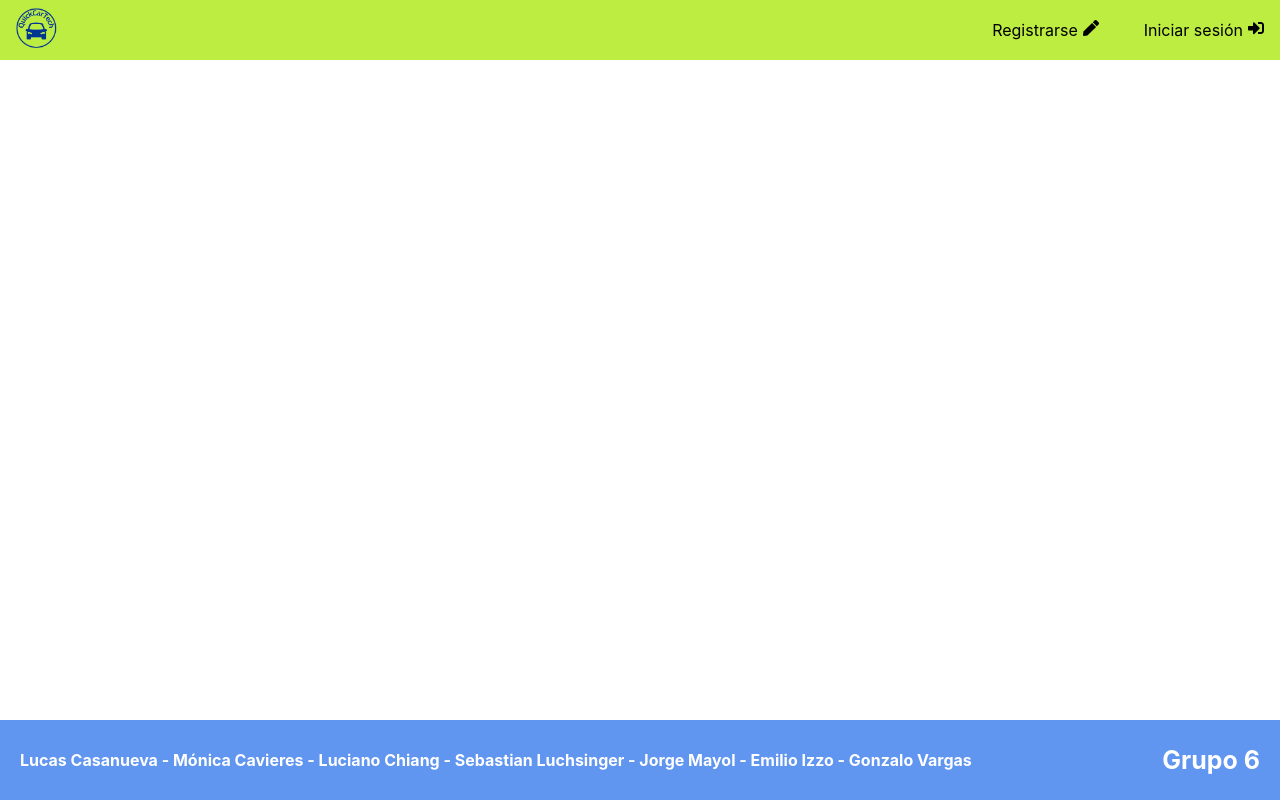
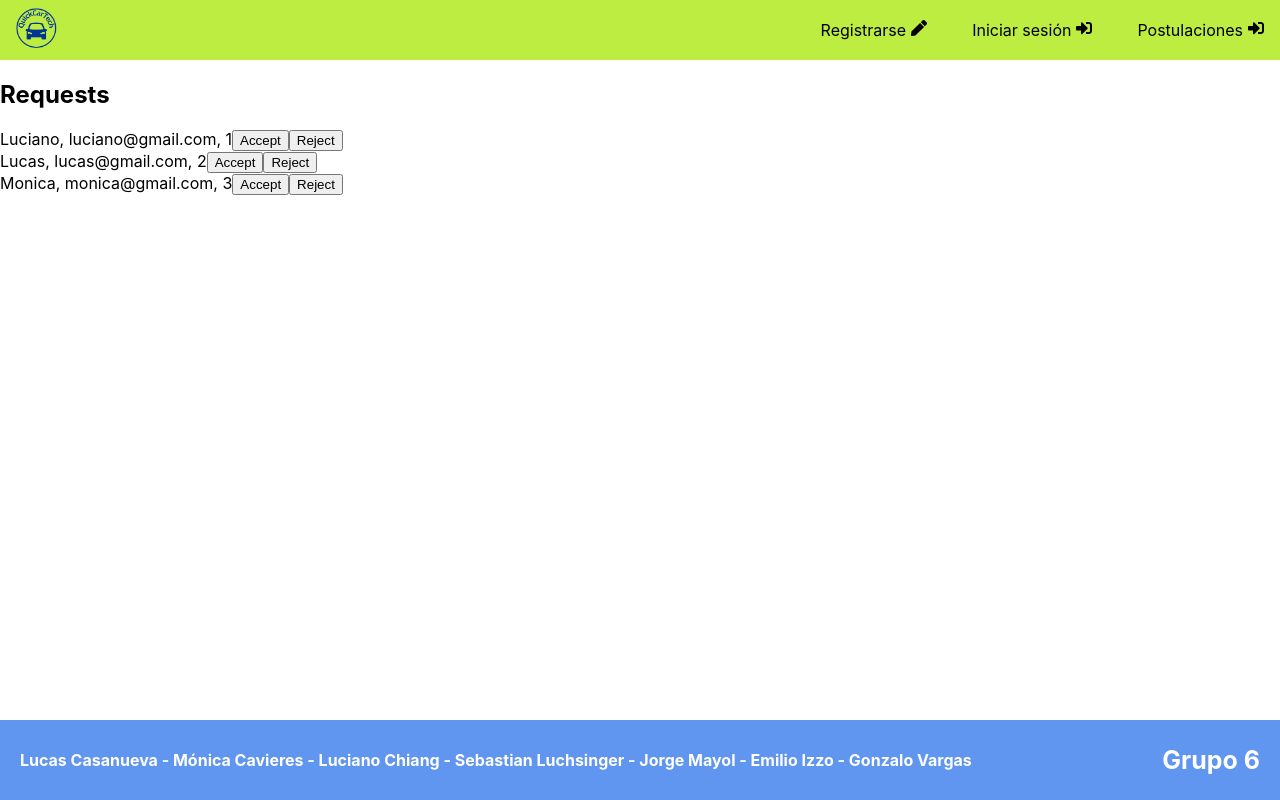
Before and after one commit to lucianoandresch/sprint1-front, a React (Create React App) app: page /DriverRegisterRequests in a window 1280 px wide. Built offline with nearby package versions, Linux system fonts and the light colour scheme; no server answers.

Commit message:
Feat/lucas/driver register request (#6)
* feat(DriverRegisterRequests):style of view Drivers Register Requests

* feat(DriverRegisterRequests): just form hardcode

Co-authored-by: MONICA CAVIERES <mvcavieres@uc.cl>

```diff
--- a/package.json
+++ b/package.json
@@ -6,6 +6,7 @@
     "@testing-library/jest-dom": "^5.16.5",
     "@testing-library/react": "^13.4.0",
     "@testing-library/user-event": "^13.5.0",
+    "jsonapi-serializer": "^3.6.7",
     "jwt-decode": "^3.1.2",
     "react": "^18.2.0",
     "react-dom": "^18.2.0",
--- a/src/Routes.jsx
+++ b/src/Routes.jsx
@@ -2,6 +2,7 @@ import React from 'react';
 import Home from './components/Home';
 import SignIn from './components/SignIn';
 import Register from './components/Register';
+import DriverRegisterRequests from './components/DriverRegisterRequests';
 import { BrowserRouter as Router1, Route, Routes } from 'react-router-dom';
 import AuthContextProvider from './contexts/AuthContext';
 
@@ -10,11 +11,16 @@ export default function RoutesApp() {
     <div>
       <Router1>
         <AuthContextProvider>
-        <Routes>
-          <Route exact path="/" element={<Home />} />
-          <Route exact path="/register" element={<Register />} />
-          <Route exact path="/signin" element={<SignIn />} />
-        </Routes>
+          <Routes>
+            <Route exact path="/" element={<Home />} />
+            <Route exact path="/register" element={<Register />} />
+            <Route exact path="/signin" element={<SignIn />} />
+            <Route
+              exact
+              path="/DriverRegisterRequests"
+              element={<DriverRegisterRequests />}
+            />
+          </Routes>
         </AuthContextProvider>
       </Router1>
     </div>
--- /dev/null
+++ b/src/components/DriverRegisterRequests.jsx
@@ -0,0 +1,107 @@
+import React, { useEffect, useState } from 'react';
+import { Deserializer } from 'jsonapi-serializer';
+
+export default function DriverRegisterRequests() {
+  const requests = [
+    ['Luciano', 'luciano@gmail.com', 1],
+    ['Lucas', 'lucas@gmail.com', 2],
+    ['Monica', 'monica@gmail.com', 3],
+  ];
+  const [error, setError] = useState(false);
+  const [message, setMessage] = useState('');
+  const [requestz, setRequests] = useState([]);
+
+  useEffect(() => {
+    const requestOptions = {
+      method: 'GET',
+      headers: {
+        'Content-Type': 'application/json',
+        Authorization: `Bearer ${'currentUser?.access_token'}`,
+      },
+    };
+
+    fetch(`${process.env.REACT_APP_API_URL}/api//`, requestOptions)
+      .then((response) => {
+        if (response.status !== 200) {
+          setMessage(response.text().message);
+          return [];
+        }
+        return response.json();
+      })
+      .then((data) => {
+        new Deserializer({ keyForAttribute: 'camelCase' }).deserialize(
+          data,
+          (_error, requestz) => setRequests(requestz)
+        );
+      });
+  }, []);
+
+  const handleAccept = async (values) => {
+    const requestOptions = {
+      method: 'POST',
+      headers: {
+        'Content-Type': 'application/json',
+        Authorization: `Bearer ${'currentUser?.access_token'}`,
+      },
+      body: JSON.stringify(values),
+    };
+    try {
+      const response = await fetch(
+        `${process.env.REACT_APP_API_URL}/api//`,
+        requestOptions
+      );
+      if (response.status !== 201) {
+        const error = await response.text();
+        throw new Error(error);
+      }
+      setMessage('Request accepted');
+    } catch (error) {
+      setMessage(error.message);
+    }
+  };
+
+  const handleReject = async (values) => {
+    const requestOptions = {
+      method: 'DELETE',
+      headers: {
+        'Content-Type': 'application/json',
+        Authorization: `Bearer ${'currentUser?.access_token'}`,
+      },
+      body: JSON.stringify(values),
+    };
+    try {
+      const response = await fetch(
+        `${process.env.REACT_APP_API_URL}/api//`,
+        requestOptions
+      );
+      if (response.status !== 201) {
+        const error = await response.text();
+        throw new Error(error);
+      }
+      setMessage('Request accepted');
+    } catch (error) {
+      setMessage(error.message);
+    }
+  };
+
+  return (
+    <div>
+      <div>
+        <h2>Requests</h2>
+      </div>
+      <div>
+        {requests.map((req) => (
+          <div>
+            {req[0]}, {req[1]}, {req[2]}
+            <button type="submit" onClick={handleAccept(req)}>
+              Accept
+            </button>
+            <button type="submit" onClick={handleReject(req)}>
+              Reject
+            </button>
+          </div>
+        ))}
+      </div>
+    </div>
+  );
+}
--- a/src/components/widgets/Navbar.js
+++ b/src/components/widgets/Navbar.js
@@ -22,7 +22,14 @@ export const Navbar = () => {
           <FaSignInAlt />
         </div>
       </a>
-  </div>);
+      <a href="/driverRegisterRequests">
+        <div className="nav-button">
+          <p className="nav-button-text">Postulaciones</p>
+          <FaSignInAlt />
+        </div>
+      </a>
+    </div>
+  );
 
   return (
     <header>
```
Also changed, not shown: 2 other files (tests, documents, lock files or other folders). Lines whose indentation alone changed are shown as unchanged.
